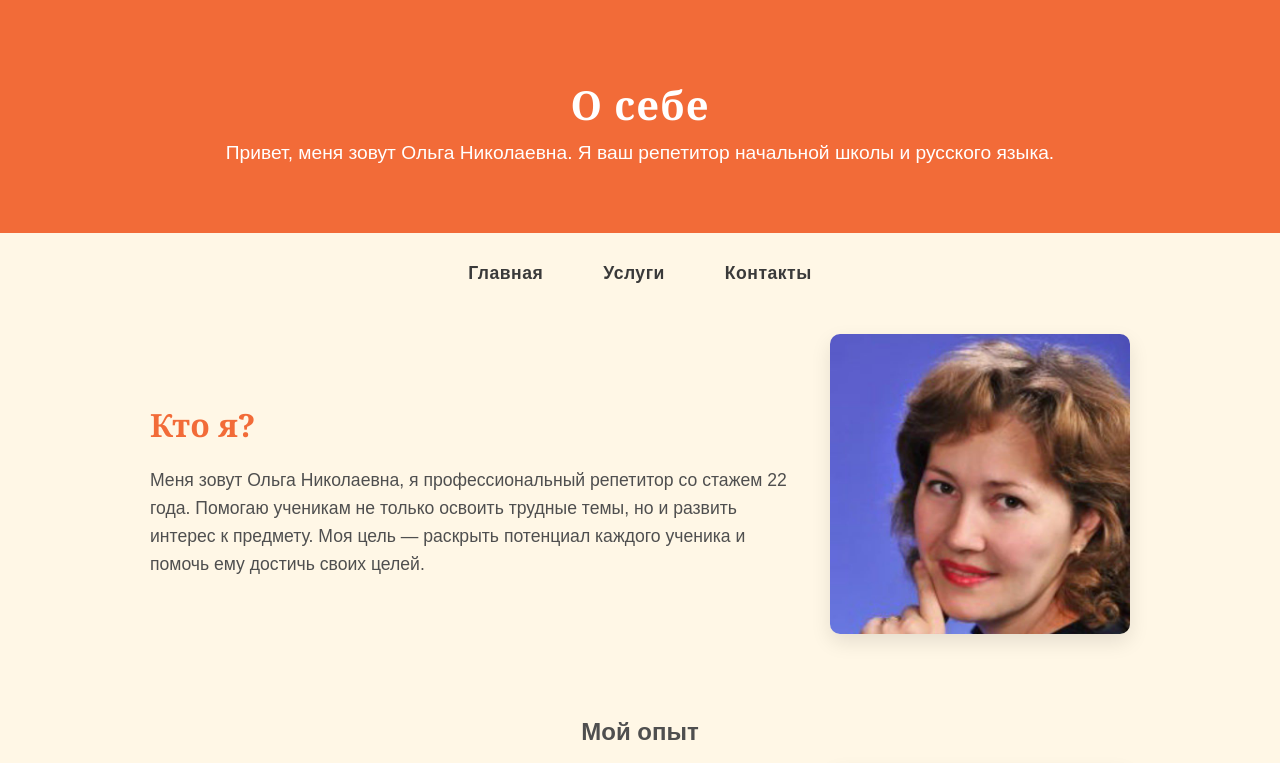
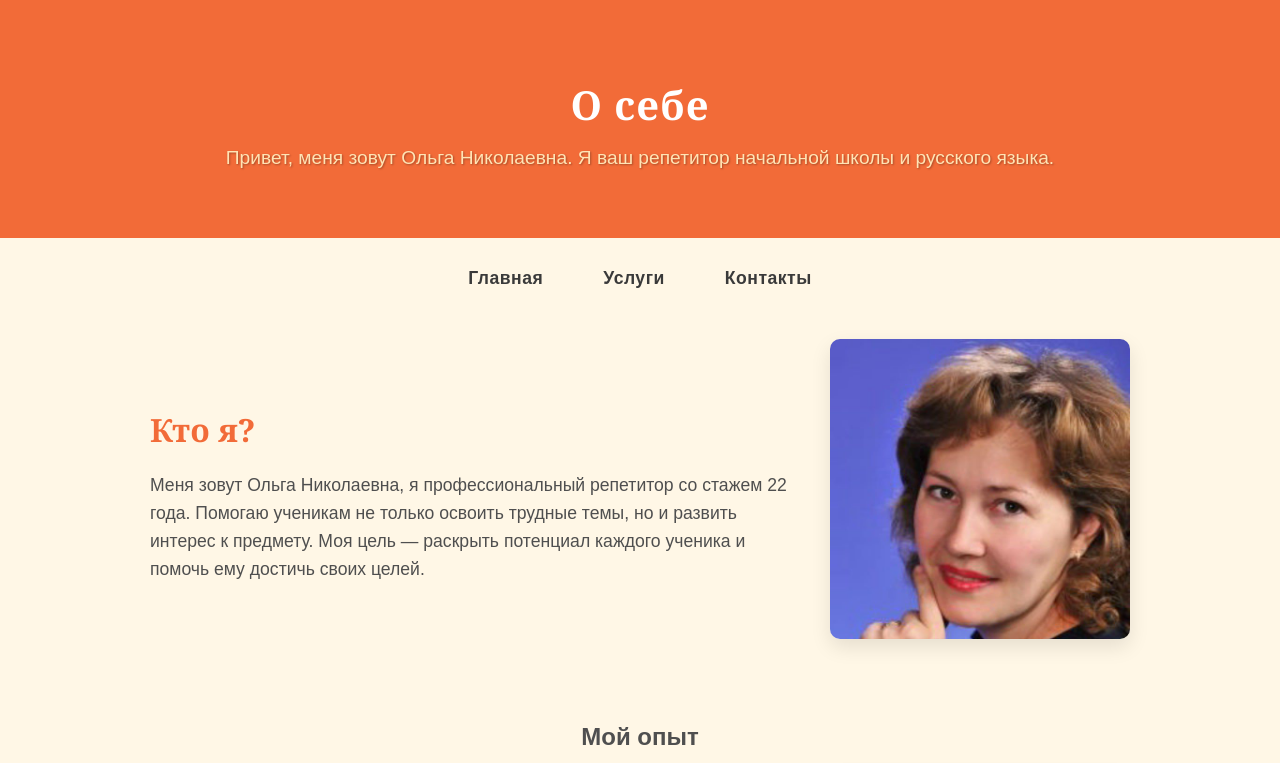
Before and after one commit to webcore02/Site, a plain HTML site: page Сайт/about.html in a window 1280 px wide. Shown: the top 763 px of the page. Drawn offline with Linux system fonts and the light colour scheme.

Commit message:
Update styles_about.css

```diff
--- a/Сайт/styles_about.css
+++ b/Сайт/styles_about.css
@@ -26,8 +26,9 @@ header h1 {
 
 header p {
     font-size: 1.2rem;
-    margin-top: 10px;
-    font-family: 'Arial', sans-serif; /* Обычный шрифт для текста */
+    margin-top: 15px; /* Отступ сверху, чтобы текст не сливался */
+    color: #ffe4b5; /* Светло-бежевый цвет для контраста */
+    text-shadow: 1px 1px 2px rgba(0, 0, 0, 0.3); /* Легкая тень для читаемости */
 }
 
 /* Анимация появления */
```
